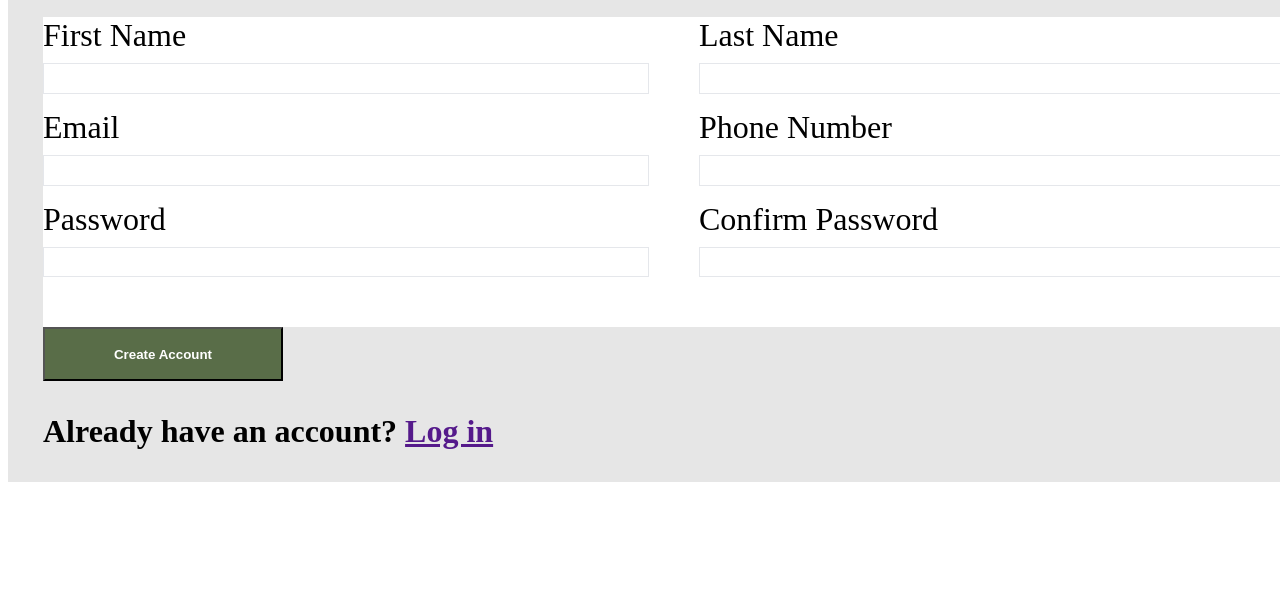
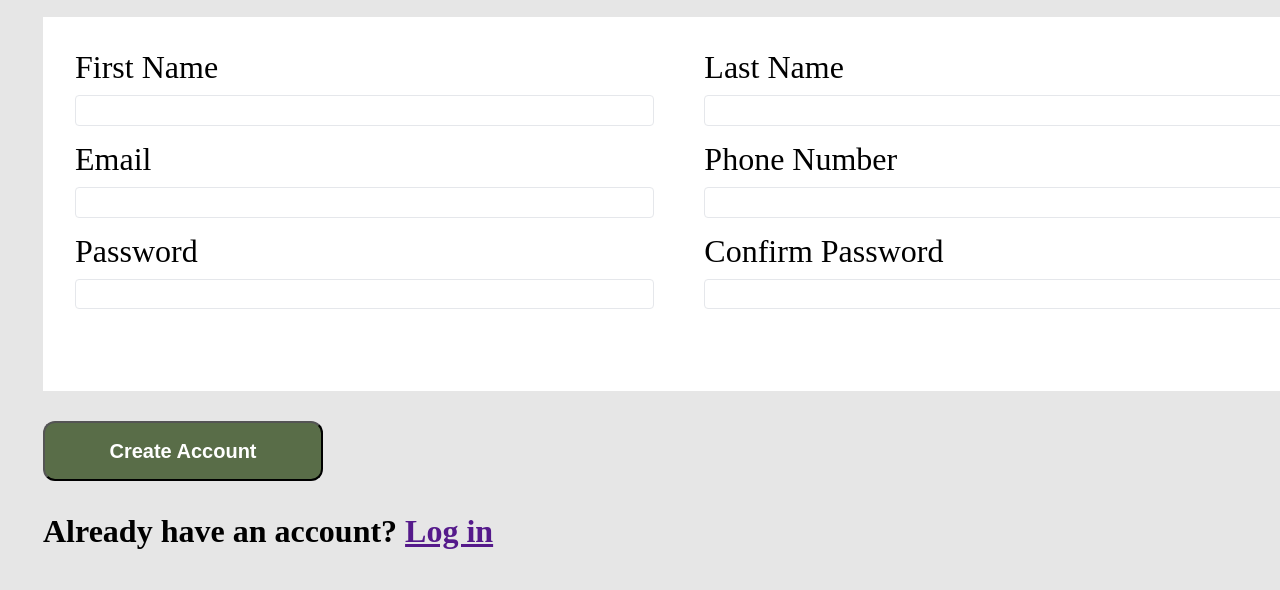
Before and after one commit to AdGiampic/Sign-up, a plain HTML site: page index.html in a window 1280 px wide. Shown: the part 459-1049 px from the top of the page. Before the commit the page ends 949 px from the top, so only its background shows below. Drawn offline with Linux system fonts and the light colour scheme.

Commit message:
Modified button layout, rounded corners on inputs and added :active and :focus pseudo-classes on inputs

```diff
--- a/style.css
+++ b/style.css
@@ -1,3 +1,7 @@
+body {
+    background-color: #e6e6e6;
+}
+
 #main-container{
     display: flex;
 }
@@ -44,7 +48,6 @@
     padding-left: 35px;
     padding-top: 6em;
     font-weight: bold;
-    background-color: #e6e6e6;
 }
 
 #form {
@@ -52,13 +55,15 @@
     display: flex;
     justify-content: space-between;
     background-color: white;
+    padding: 1em;
 }
 
 input {
-    width: 45em;
+    width: 43em;
     height: 2em;
     margin-bottom: 15px;
-    border:1px solid #E5E7EB
+    border:1px solid #E5E7EB;
+    border-radius: 4px;
 }
 
 .left {
@@ -70,6 +75,15 @@ input {
     background-color: #596D48;
     color: white;
     font-weight: bold;
-    height: 4em;
-    width: 18em;
+    font-size: 20px;
+    height: 60px;
+    width: 14em;
+    margin-top: 30px;
+    border-radius: 12px;
 }
+
+input:focus,
+input:active {
+    border: 2px solid #3399FF;
+    outline: none;
+}
```
